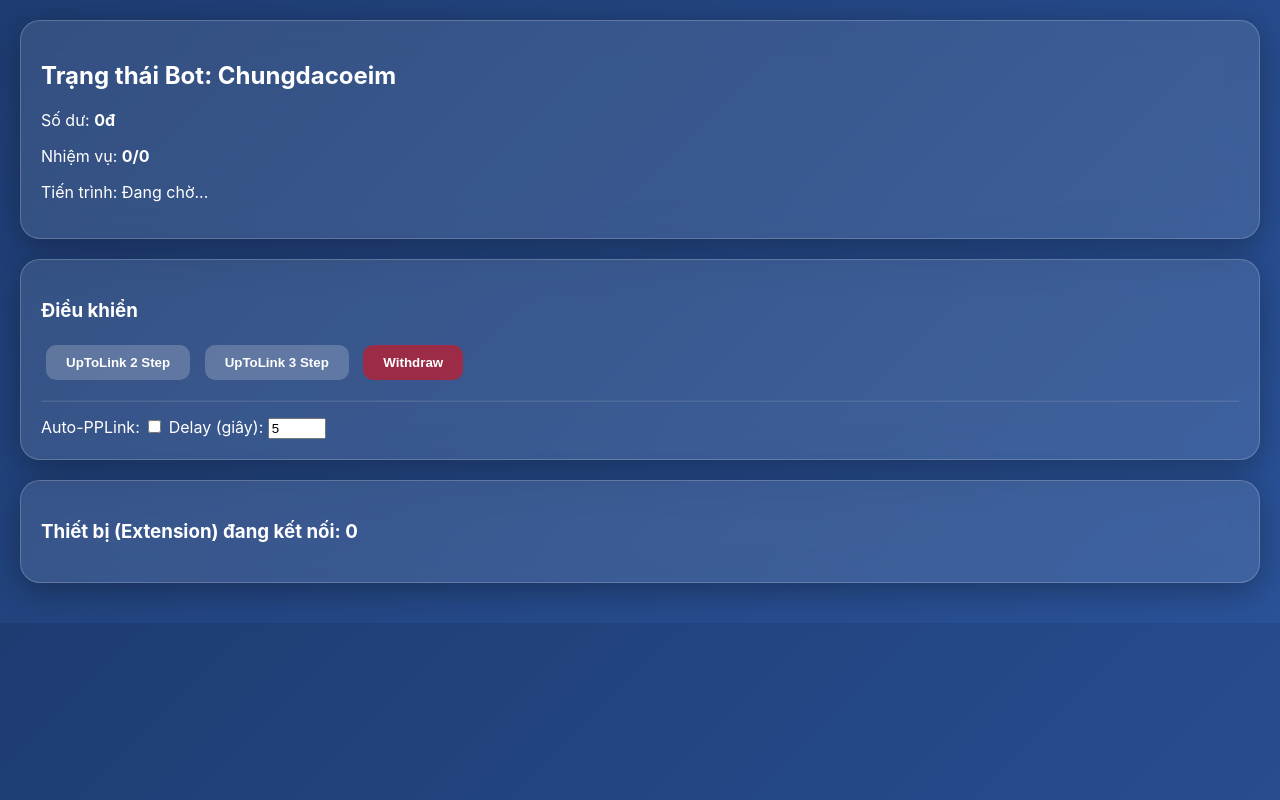
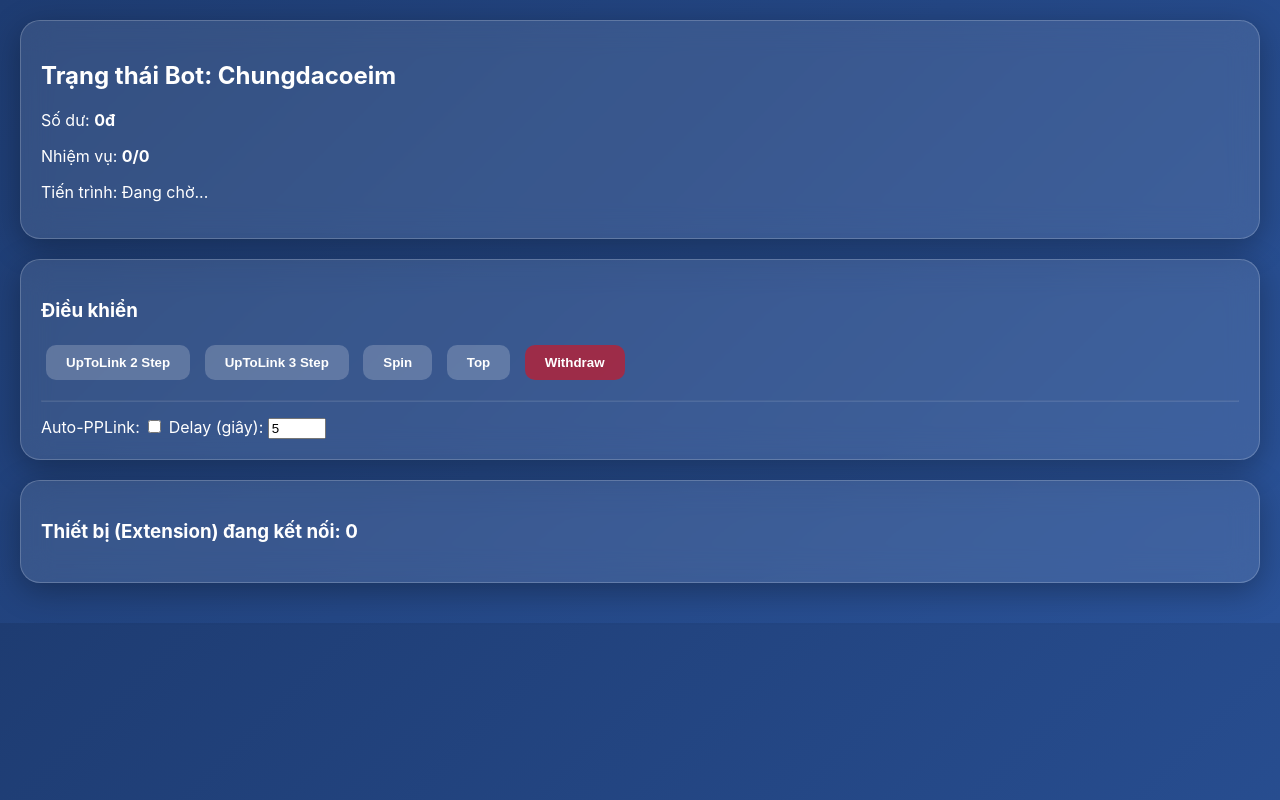
Before and after one commit to Chunghochoi/Web-teleV2, a website: page public/index.html in a window 1280 px wide. Drawn offline with nearby package versions, Linux system fonts and the light colour scheme; no server answers.

Commit message:
Add new commands to bot controller interface

```diff
--- a/public/index.html
+++ b/public/index.html
@@ -42,6 +42,8 @@
     <h3>Điều khiển</h3>
     <button onclick="sendCommand('/uptolink2step')">UpToLink 2 Step</button>
     <button onclick="sendCommand('/uptolink3step')">UpToLink 3 Step</button>
+    <button onclick="sendCommand('/spin')">Spin</button>
+    <button onclick="sendCommand('/top')">Top</button>
     <button onclick="sendCommand('/withdraw')" style="background: rgba(255, 0, 0, 0.5);">Withdraw</button>
     <hr style="border-color: rgba(255,255,255,0.1); margin: 15px 0;">
     <label>Auto-PPLink: </label>
```
